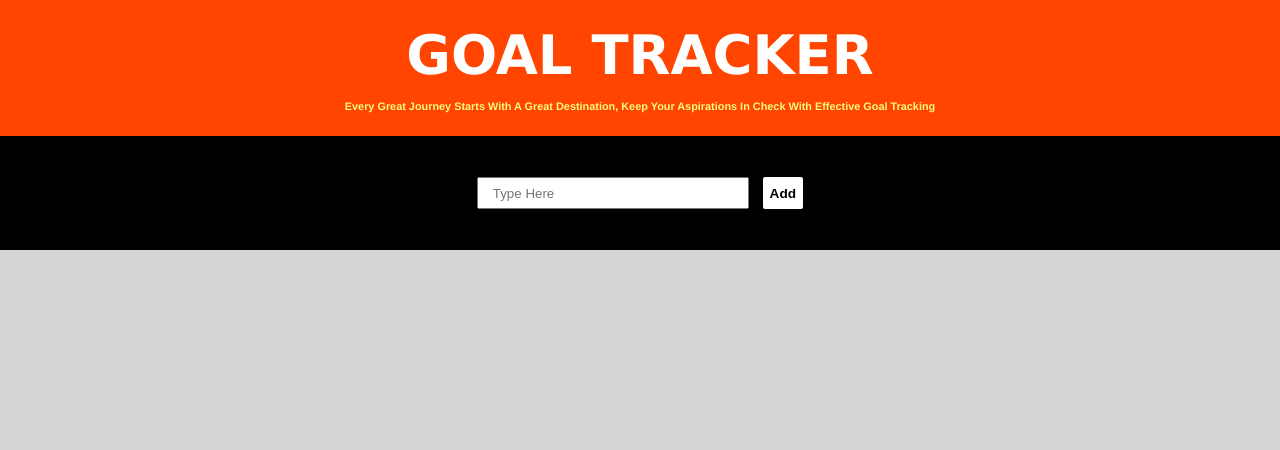
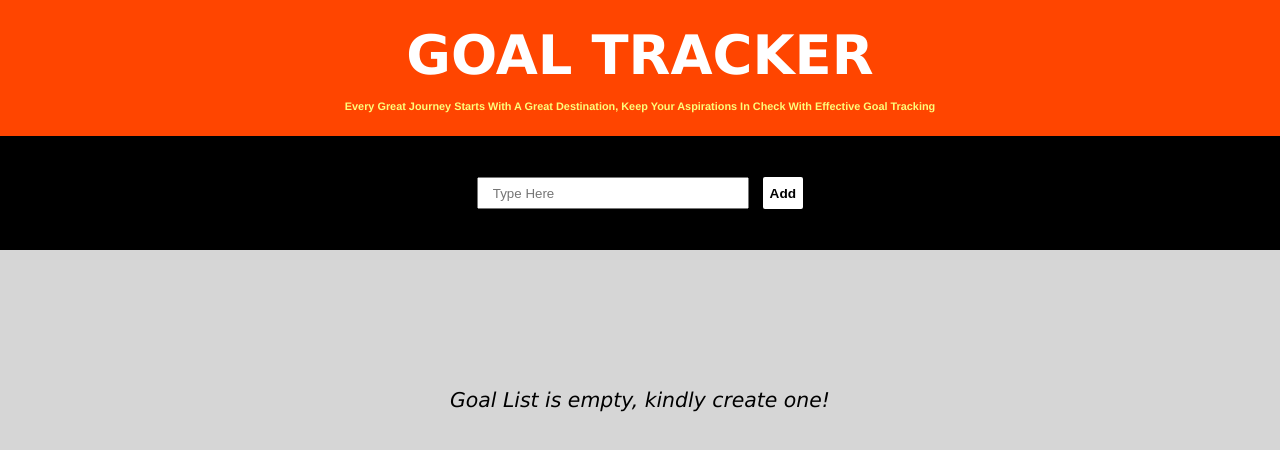
Before and after one commit to fadayopaul/goal-tracker, a React (Create React App) app: page / in a window 1280 px wide. Shown: the top 450 px of the page. Built offline with nearby package versions, Linux system fonts and the light colour scheme; the HTML template or start-up script is replaced by a standard one.

Commit message:
clear inputs , add guildlines

```diff
--- a/src/App.js
+++ b/src/App.js
@@ -15,6 +15,7 @@ function App() {
   );
 }
 
+// Navigation Bat
 function Nav() {
   return (
     <div className="nav">
@@ -27,6 +28,7 @@ function Nav() {
   );
 }
 
+// Input Form
 function Form({ setGoals, goals }) {
   const [add, setAdd] = useState("");
 
@@ -39,6 +41,7 @@ function Form({ setGoals, goals }) {
     };
 
     setGoals([newGoals, ...goals]);
+    setAdd("");
   }
 
   return (
@@ -58,23 +61,31 @@ function Form({ setGoals, goals }) {
   );
 }
 
+//  Goals List
 function GoalTracker({ goals, setGoals }) {
-  function clicked(element) {
+  /* delete goal function */
+  function deleteGoal(element) {
     const { id, description } = element;
-
     const filtered = goals.filter((goal) => goal.id !== id);
 
     const confirmed = window.confirm(
       `Are you sure you want to delete ${description}?`
     );
+    confirmed && setGoals(filtered);
+  }
 
-    confirmed && setGoals(filtered);
+  if (goals.length === 0) {
+    return (
+      <div className="empty--list">
+        <p>Goal List is empty, kindly create one!</p>
+      </div>
+    );
   }
 
   return (
     <div className="goals">
       {goals.map((goal) => (
-        <div key={goal.id} onClick={() => clicked(goal)} className="goal">
+        <div key={goal.id} onClick={() => deleteGoal(goal)} className="goal">
           <input type="checkbox" className="checkbox-input" />
           <h3 className="goal-value">{goal.description}</h3>
           <p className="delete">❌</p>
--- a/src/index.css
+++ b/src/index.css
@@ -154,3 +154,13 @@ input[type="checkbox"] {
   margin-left: auto;
   cursor: pointer;
 }
+
+.empty--list {
+  position: absolute;
+  top: 50%;
+  left: 50%;
+  transform: translate(-50%, -50%);
+}
+.empty--list p {
+  font-style: italic;
+}
```
